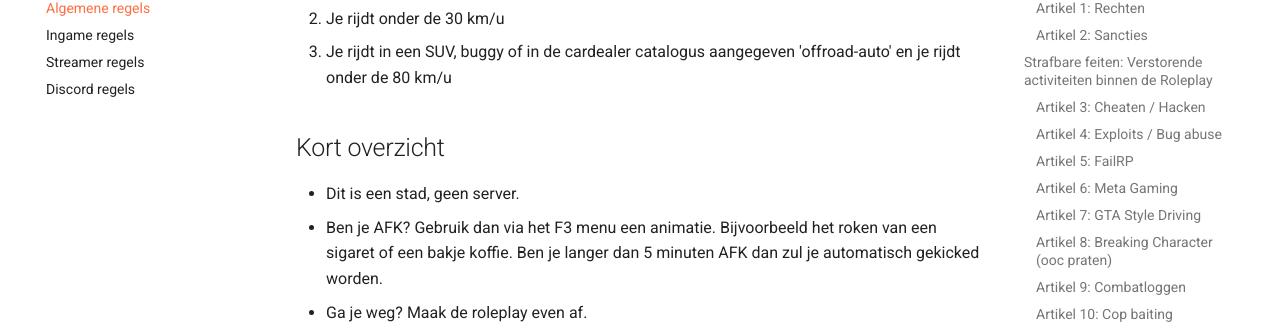
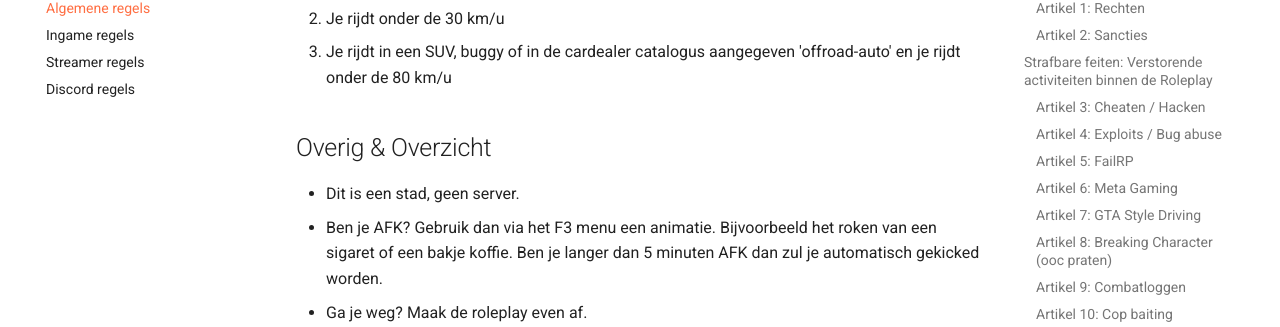
Before and after one commit to Jaccosf/ARP-Wetboek, an MkDocs documentation site: the page built from docs/algemeen.md, in a window 1280 px wide and 900 px high, scrolled down 8996 px. Shown: the part 127-454 px from the top of the window. Built offline with MkDocs 1.6.1 and Material for MkDocs 9.7.7, drawn with Linux system fonts in a browser that asks for light colours.

Commit message:
betere titel voor overzicht

```diff
--- a/docs/algemeen.md
+++ b/docs/algemeen.md
@@ -225,7 +225,7 @@ Hieronder vind je alle algemene regels waar elke speler zich aan dient te houden
 - Je rijdt onder de 30 km/u
 - Je rijdt in een SUV, buggy of in de cardealer catalogus aangegeven 'offroad-auto' en je rijdt onder de 80 km/u
 
-## Kort overzicht
+## Overig & Overzicht
 - Dit is een stad, geen server.
 - Ben je AFK? Gebruik dan via het F3 menu een animatie. Bijvoorbeeld het roken van een sigaret of een bakje koffie. Ben je langer dan 5 minuten AFK dan zul je automatisch gekicked worden.
 - Ga je weg? Maak de roleplay even af.
```
